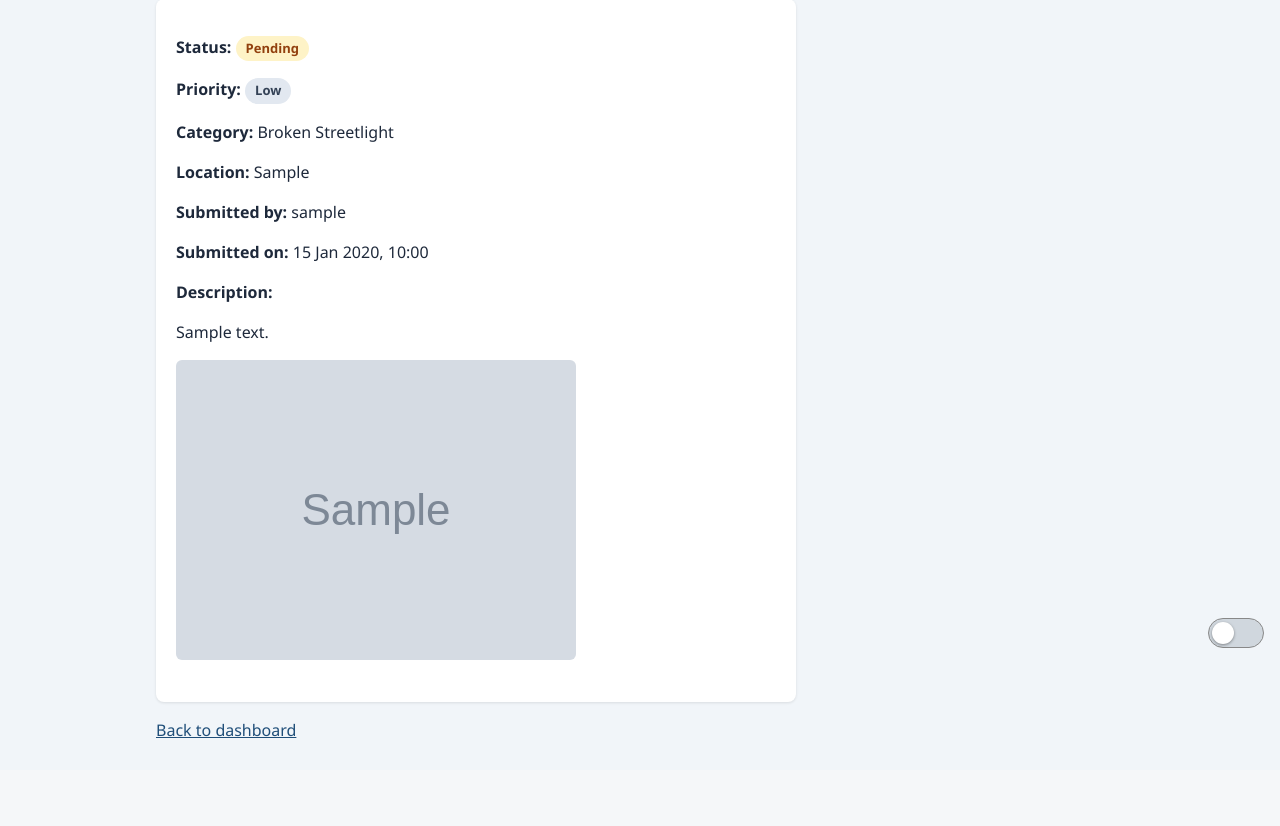
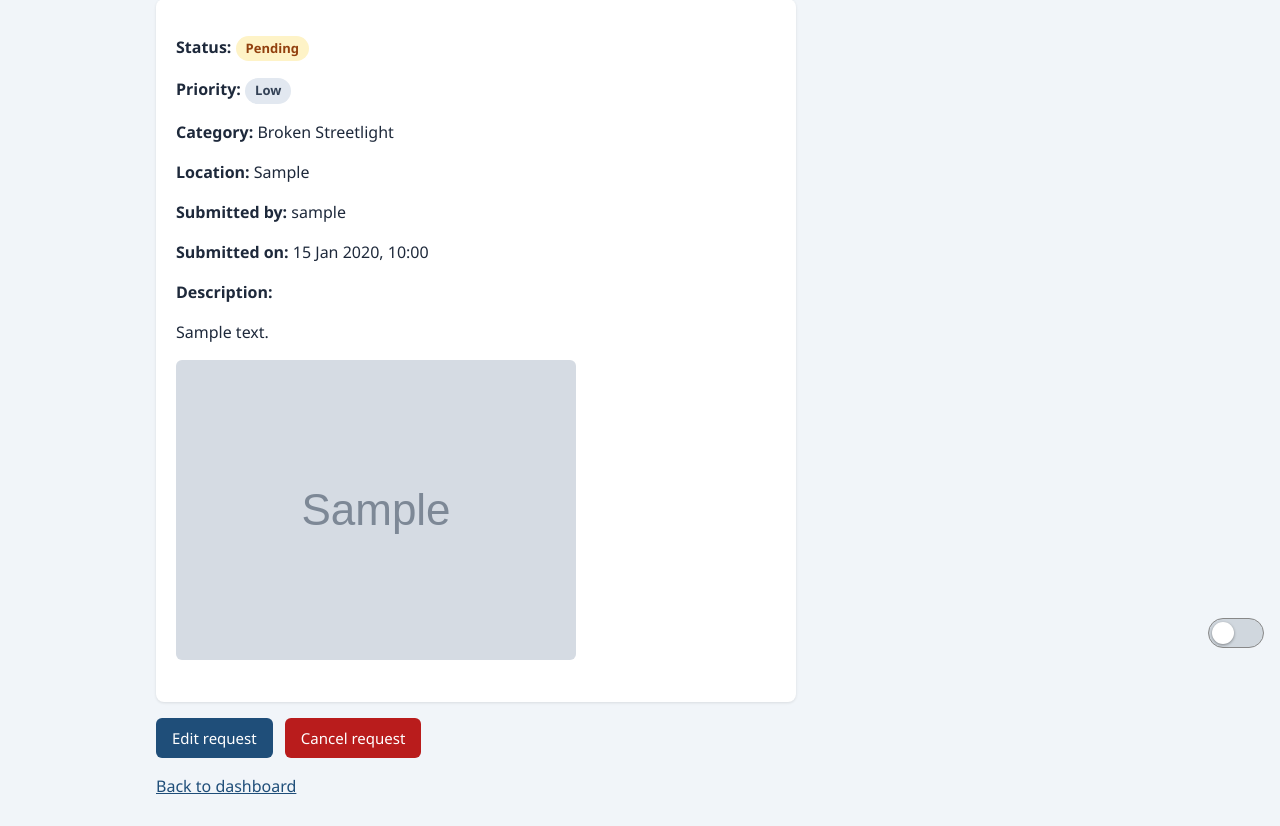
Before and after one commit to Elysium227/public-service-request-system, a Django app: page /request/1/ in a window 1280 px wide. Shown: the part 136-962 px from the top of the page. Before the commit the page ends 874 px from the top, so only its background shows below. Run offline with Django 5.2, Linux system fonts and the light colour scheme; a user stored in the database is signed in; tables that the repository leaves empty hold one stand-in row (values such as "Sample post"); grey boxes marked "Sample" are stand-in pictures.

Commit message:
Let citizens edit or cancel a Pending request

```diff
--- a/requests_app/templates/base.html
+++ b/requests_app/templates/base.html
@@ -113,6 +113,10 @@
       nav { padding: 12px 16px; }
       table { display: block; overflow-x: auto; }
     }
+    .btn.btn-danger, button.btn-danger { background: #b91c1c; color: #fff; }
+    .btn.btn-danger:hover, button.btn-danger:hover { background: #991b1b; }
+    body.dark .btn.btn-danger, body.dark button.btn-danger { background: #dc2626; color: #fff; }
+    body.dark .btn.btn-danger:hover, body.dark button.btn-danger:hover { background: #ef4444; }
   </style>
 </head>
 <body>
--- a/requests_app/templates/request_detail.html
+++ b/requests_app/templates/request_detail.html
@@ -14,6 +14,12 @@
     <p><img src="{{ r.image.url }}" style="max-width:100%; border-radius:6px;"></p>
   {% endif %}
 </div>
+{% if can_modify %}
+<p>
+  <a class="btn" href="{% url 'edit_request' r.pk %}">Edit request</a>
+  <a class="btn btn-danger" href="{% url 'cancel_request' r.pk %}">Cancel request</a>
+</p>
+{% endif %}
 <p>
   {% if user.is_staff %}
     <a href="{% url 'admin_dashboard' %}">Back to dashboard</a>
--- a/requests_app/urls.py
+++ b/requests_app/urls.py
@@ -10,4 +10,6 @@ urlpatterns = [
     path("dashboard/export/", views.export_csv, name="export_csv"),
     path("dashboard/update/<int:pk>/", views.update_status, name="update_status"),
     path("request/<int:pk>/", views.request_detail, name="request_detail"),
+    path("request/<int:pk>/edit/", views.edit_request, name="edit_request"),
+    path("request/<int:pk>/cancel/", views.cancel_request, name="cancel_request"),
 ]
--- a/requests_app/views.py
+++ b/requests_app/views.py
@@ -185,4 +185,51 @@ def request_detail(request, pk):
     service_request = get_object_or_404(ServiceRequest, pk=pk)
     if service_request.citizen != request.user and not request.user.is_staff:
         raise PermissionDenied
-    return render(request, "request_detail.html", {"r": service_request})
+    # Only the owner of a Pending request sees the Edit and Cancel buttons
+    can_modify = service_request.citizen == request.user and service_request.status == "pending"
+    return render(request, "request_detail.html", {"r": service_request, "can_modify": can_modify})
+
+
+# Loads a request that the logged-in citizen is allowed to change.
+# Returns (request, None) if allowed, or (None, redirect response) if not.
+def get_modifiable_request(request, pk):
+    service_request = get_object_or_404(ServiceRequest, pk=pk)
+    if service_request.citizen != request.user:
+        raise PermissionDenied
+    if service_request.status != "pending":
+        messages.error(request, "Only Pending requests can be changed.")
+        return None, redirect("request_detail", pk=pk)
+    return service_request, None
+
+
+# Citizen edits their own Pending request
+@login_required
+def edit_request(request, pk):
+    service_request, denied = get_modifiable_request(request, pk)
+    if denied:
+        return denied
+    if request.method == "POST":
+        form = ServiceRequestForm(request.POST, request.FILES, instance=service_request)
+        if form.is_valid():
+            form.save()
+            messages.success(request, f"Request {service_request.reference} has been updated.")
+            return redirect("request_detail", pk=pk)
+    else:
+        form = ServiceRequestForm(instance=service_request)
+    return render(request, "edit_request.html", {"form": form, "r": service_request})
+
+
+# Citizen cancels (deletes) their own Pending request after confirming
+@login_required
+def cancel_request(request, pk):
+    service_request, denied = get_modifiable_request(request, pk)
+    if denied:
+        return denied
+    if request.method == "POST":
+        reference = service_request.reference
+        if service_request.image:
+            service_request.image.delete(save=False)
+        service_request.delete()
+        messages.success(request, f"Request {reference} has been cancelled.")
+        return redirect("my_requests")
+    return render(request, "cancel_request.html", {"r": service_request})
```
Also changed, not shown: requests_app/templates/cancel_request.html (added, +12 -0 lines), requests_app/templates/edit_request.html (added, +10 -0 lines), requests_app/templates/my_requests.html (+9 -0 lines), requests_app/tests.py (+111 -0 lines).
